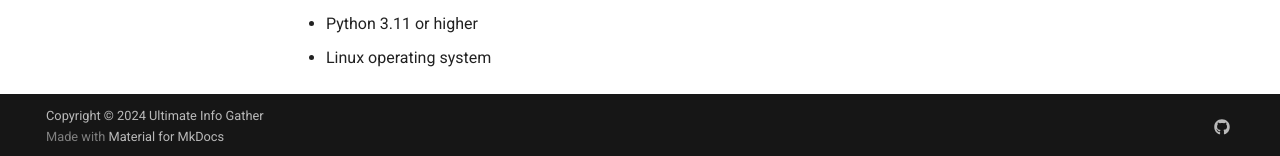
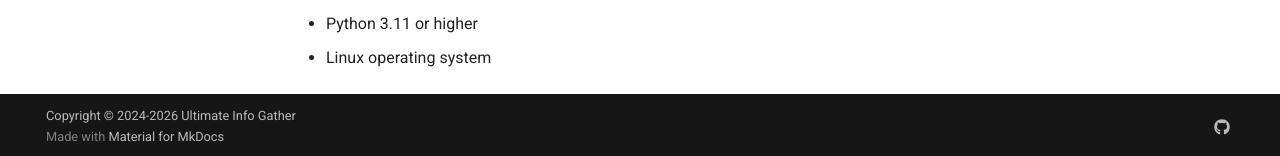
Before and after one commit to nullroute-commits/ultimate_info_gather, an MkDocs documentation site: the page built from docs/index.md, in a window 1280 px wide and 900 px high, scrolled down 789 px. Shown: the part 741-897 px from the top of the window. Built offline with MkDocs 1.6.1 and Material for MkDocs 9.7.7, drawn with Linux system fonts in a browser that asks for light colours; comment, search, counter and statistics services are not loaded; the version menu is left out.

Commit message:
Update copyright year range to 2024-2026 in mkdocs.yml
Co-authored-by: nullroute-commits <59403925+nullroute-commits@users.noreply.github.com>

```diff
--- a/mkdocs.yml
+++ b/mkdocs.yml
@@ -101,4 +101,4 @@ extra:
   version:
     provider: mike
 
-copyright: Copyright &copy; 2024 Ultimate Info Gather
+copyright: Copyright &copy; 2024-2026 Ultimate Info Gather
```
